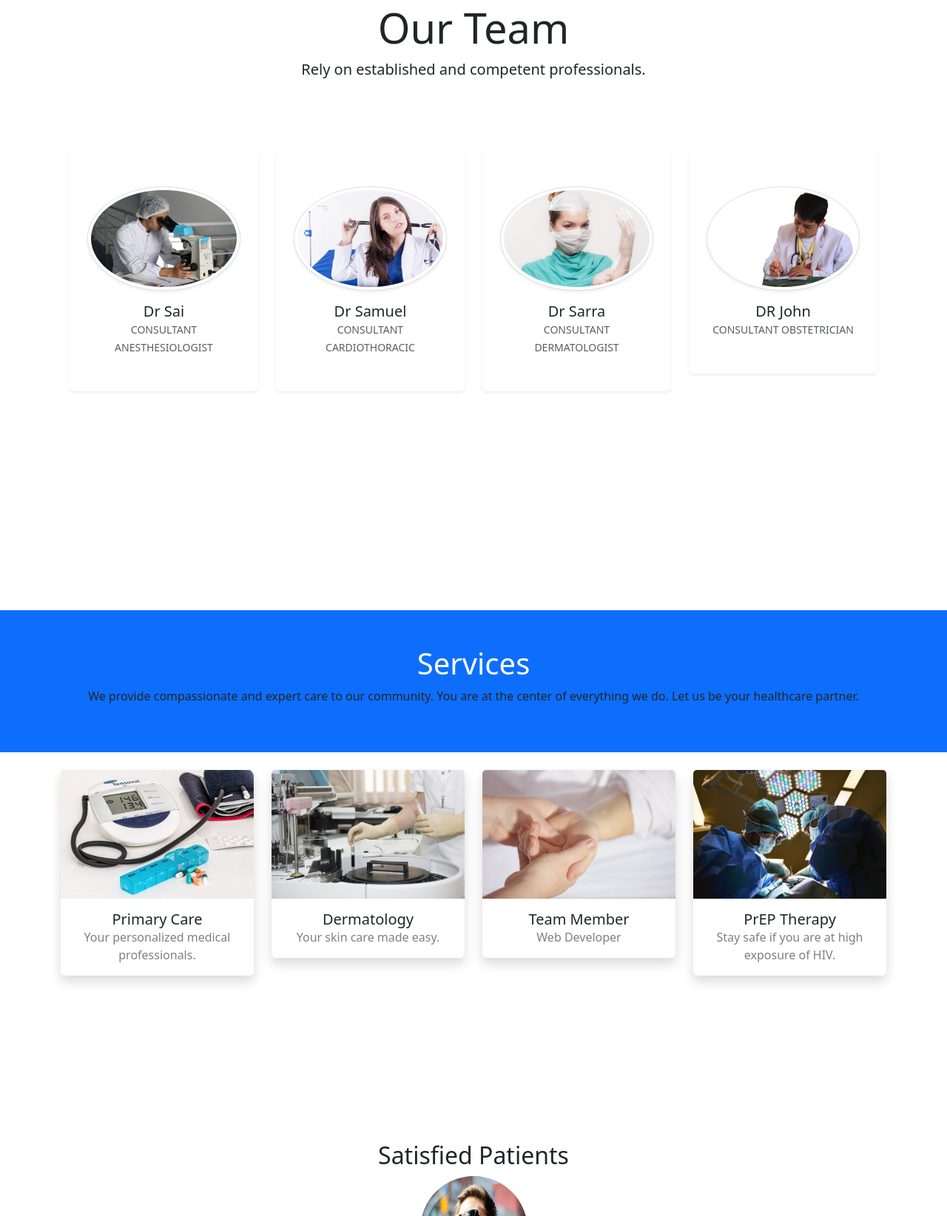
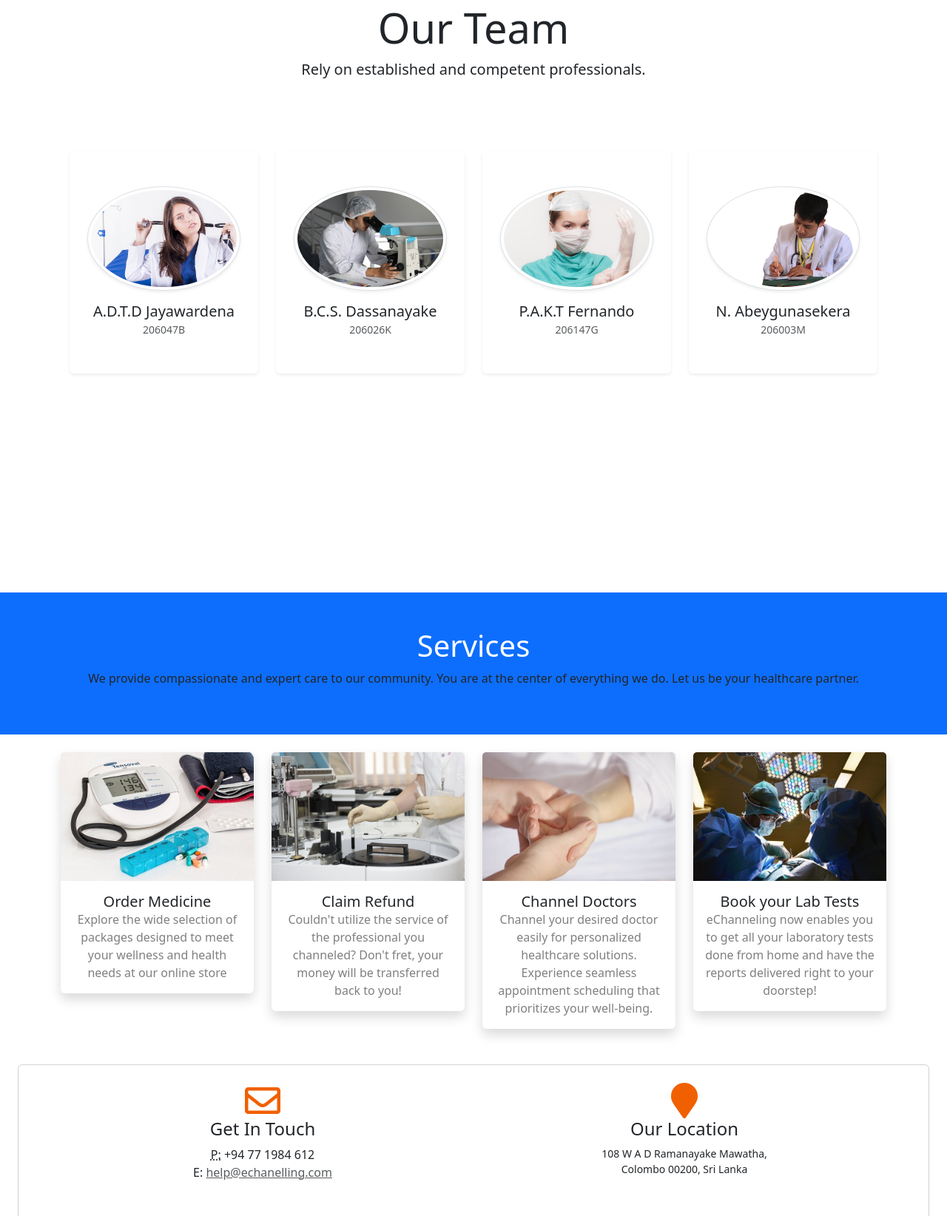
Before and after one commit to Thanuli/echanelling-4, a Django app: page / in a window 1280 px wide. Shown: the part 1044-2688 px from the top of the page at 74% size. Run offline with Django 4.2, Linux system fonts and the light colour scheme; some libraries are stand-ins or nearby versions.

Commit message:
Update index (1).html

```diff
--- a/Echanneling/templates/index (1).html
+++ b/Echanneling/templates/index (1).html
@@ -68,33 +68,33 @@
 
             <!-- Team item -->
             <div class="col-xl-3 col-sm-6 mb-5">
-                <div class="bg-white rounded shadow-sm py-5 px-4"><img src="{% static 'img/team1.jpg' %}" alt="" class=" mh-100img-fluid rounded-circle mb-3 img-thumbnail shadow-sm">
-                    <h5 class="mb-0">Dr Sai</h5>
-                    <span class="small text-uppercase text-muted">Consultant anesthesiologist</span>
+                <div class="bg-white rounded shadow-sm py-5 px-4"><img src="{% static 'img/team2.jpg' %}" alt="" class=" mh-100img-fluid rounded-circle mb-3 img-thumbnail shadow-sm">
+                    <h5 class="mb-0">A.D.T.D Jayawardena</h5>
+                    <span class="small text-uppercase text-muted">206047B</span>
                 </div>
             </div><!-- End -->
 
             <!-- Team item -->
             <div class="col-xl-3 col-sm-6 mb-5">
-                <div class="bg-white rounded shadow-sm py-5 px-4"><img src="{% static 'img/team2.jpg' %}" alt="" class=" mh-100 rounded-circle mb-3 img-thumbnail shadow-sm">
-                    <h5 class="mb-0">Dr Samuel </h5>
-                    <span class="small text-uppercase text-muted">Consultant cardiothoracic</span>
+                <div class="bg-white rounded shadow-sm py-5 px-4"><img src="{% static 'img/team1.jpg' %}" alt="" class=" mh-100 rounded-circle mb-3 img-thumbnail shadow-sm">
+                    <h5 class="mb-0">B.C.S. Dassanayake </h5>
+                    <span class="small text-uppercase text-muted">206026K</span>
                 </div>
             </div><!-- End -->
 
             <!-- Team item -->
             <div class="col-xl-3 col-sm-6 mb-5">
-                <div class="bg-white rounded shadow-sm py-5 px-4"><img src="{% static 'img/team3.jpg' %}" alt="" class=" mh-100img-fluid rounded-circle mb-3 img-thumbnail shadow-sm">
-                    <h5 class="mb-0">Dr Sarra</h5>
-                    <span class="small text-uppercase text-muted">Consultant dermatologist</span>
+                <div class="bg-white rounded shadow-sm py-5 px-4"><img src="{% static 'img/team3.jpg' %}" alt="" class=" mh-100 rounded-circle mb-3 img-thumbnail shadow-sm">
+                    <h5 class="mb-0">P.A.K.T Fernando</h5>
+                    <span class="small text-uppercase text-muted">206147G</span>
                 </div>
             </div><!-- End -->
 
             <!-- Team item -->
             <div class="col-xl-3 col-sm-6 mb-5">
                 <div class="bg-white rounded shadow-sm py-5 px-4"><img src="{% static 'img/team4.png' %}" alt="" class=" mh-100img-fluid rounded-circle mb-3 img-thumbnail shadow-sm">
-                    <h5 class="mb-0">DR John</h5>
-                    <span class="small text-uppercase text-muted">Consultant Obstetrician</span>
+                    <h5 class="mb-0">N. Abeygunasekera</h5>
+                    <span class="small text-uppercase text-muted">206003M</span>
                 </div>
             </div><!-- End -->
         </div>
@@ -117,8 +117,8 @@
         <div class="card border-0 shadow">
           <img src="{% static 'img/service1.jpg' %}" class="card-img-top" alt="...">
           <div class="card-body text-center">
-            <h5 class="card-title mb-0">Primary Care</h5>
-            <div class="card-text text-black-50">Your personalized medical professionals.</div>
+            <h5 class="card-title mb-0">Order Medicine</h5>
+            <div class="card-text text-black-50">Explore the wide selection of packages designed to meet your wellness and health needs at our online store</div>
           </div>
         </div>
       </div>
@@ -127,8 +127,8 @@
         <div class="card border-0 shadow">
           <img src="{% static 'img/service2.jpg' %}" class="card-img-top" alt="...">
           <div class="card-body text-center">
-            <h5 class="card-title mb-0">Dermatology</h5>
-            <div class="card-text text-black-50">Your skin care made easy.</div>
+            <h5 class="card-title mb-0">Claim Refund</h5>
+            <div class="card-text text-black-50">Couldn't utilize the service of the professional you channeled? Don't fret, your money will be transferred back to you!</div>
           </div>
         </div>
       </div>
@@ -137,8 +137,8 @@
         <div class="card border-0 shadow">
           <img src="{% static 'img/service3.jpg' %}" class="card-img-top" alt="...">
           <div class="card-body text-center">
-            <h5 class="card-title mb-0">Team Member</h5>
-            <div class="card-text text-black-50">Web Developer</div>
+            <h5 class="card-title mb-0">Channel Doctors</h5>
+            <div class="card-text text-black-50">Channel your desired doctor easily for personalized healthcare solutions. Experience seamless appointment scheduling that prioritizes your well-being. </div>
           </div>
         </div>
       </div>
@@ -147,8 +147,8 @@
         <div class="card border-0 shadow">
           <img src="{% static 'img/service4.jpg' %}" class="card-img-top" alt="...">
           <div class="card-body text-center">
-            <h5 class="card-title mb-0">PrEP Therapy</h5>
-            <div class="card-text text-black-50">Stay safe if you are at high exposure of HIV.</div>
+            <h5 class="card-title mb-0">Book your Lab Tests</h5>
+            <div class="card-text text-black-50">eChanneling now enables you to get all your laboratory tests done from home and have the reports delivered right to your doorstep!</div>
           </div>
         </div>
       </div>
@@ -158,40 +158,6 @@
   </div>
 </section>
 
-<section class="text-center conatiner" style="margin-block:200px;" id="reviews">
-    <h2>Satisfied Patients</h2>
-    <div id="myCarousel" class="carousel slide" data-ride="carousel">
-        <!-- Carousel indicators -->
-        <ol class="carousel-indicators">
-            <li data-target="#myCarousel" data-slide-to="0" class="active"></li>
-            <li data-target="#myCarousel" data-slide-to="1"></li>
-            <li data-target="#myCarousel" data-slide-to="2"></li>
-        </ol>
-        <!-- Wrapper for carousel items -->
-        <div class="carousel-inner">
-            <div class="carousel-item active">
-                <div class="img-box"><img src="{% static 'img/patient1.jpg' %}" alt=""></div>
-                <p class="testimonial">Phasellus vitae suscipit justo. Mauris pharetra feugiat ante id lacinia. Etiam faucibus mauris id tempor egestas. Duis luctus turpis at accumsan tincidunt. Phasellus risus risus, volutpat vel tellus ac, tincidunt fringilla massa. Etiam hendrerit dolor eget rutrum.</p>
-                <p class="overview">Michael Holz</p>
-            </div>
-            <div class="carousel-item">
-                <div class="img-box"><img src="{% static 'img/patient2.jpg' %}" alt=""></div>
-                <p class="testimonial">Lorem ipsum dolor sit amet, consectetur adipiscing elit. Nam eu sem tempor, varius quam at, luctus dui. Mauris magna metus, dapibus nec turpis vel, semper malesuada ante. Vestibulum idac nisl bibendum scelerisque non non purus. Suspendisse varius nibh non aliquet.</p>
-                <p class="overview">Antonio Moreno</p>
-            </div>
-            <div class="carousel-item">
-                <div class="img-box"><img src="{% static 'img/patient3.jpg' %}" alt=""></div>
-                <p class="testimonial">Vestibulum quis quam ut magna consequat faucibus. Pellentesque eget nisi a mi suscipit tincidunt. Utmtc tempus dictum risus. Pellentesque viverra sagittis quam at mattis. Suspendisse potenti. Aliquam sit amet gravida nibh, facilisis gravida odio. Phasellus auctor velit.</p>
-                <p class="overview">Paula Wilson</p>
-
-            </div>
-        </div>
-
-    </div>
-
-</section>
-
-
 <section id="contact" class="card m-4 p-4">
     <div class="container">
         <div class="row text-center">
@@ -200,8 +166,8 @@
             <div class="contact-detail-box">
               <i class="far fa-envelope text-colored fa-3x"></i>
               <h4>Get In Touch</h4>
-              <abbr title="Phone">P:</abbr> (123) 456-7890<br>
-              E: <a href="mailto:email@email.com" class="text-muted">email@email.com</a>
+              <abbr title="Phone">P:</abbr> +94 77 1984 612<br>
+              E: <a href="mailto:email@email.com" class="text-muted">help@echanelling.com</a>
             </div>
           </div><!-- end col -->
 
@@ -211,8 +177,8 @@
               <h4>Our Location</h4>
 
               <address>
-              795 Folsom Ave, Suite 600<br>
-              San Francisco, CA 94107<br>
+                108 W A D Ramanayake Mawatha, <br>
+                Colombo 00200, Sri Lanka<br>
             </address>
             </div>
           </div><!-- end col -->
@@ -227,6 +193,7 @@
           <div class="col-sm-6">
             <div class="contact-map">
               <iframe src="https://www.google.com/maps/embed/v1/place?q=New+York+University&amp;key=AIzaSyBSFRN6WWGYwmFi498qXXsD2UwkbmD74v4" frameborder="0" scrolling="no" marginheight="0" marginwidth="0" style="width: 100%; height: 360px;"></iframe>
+
             </div>
           </div><!-- end col -->
 
```
